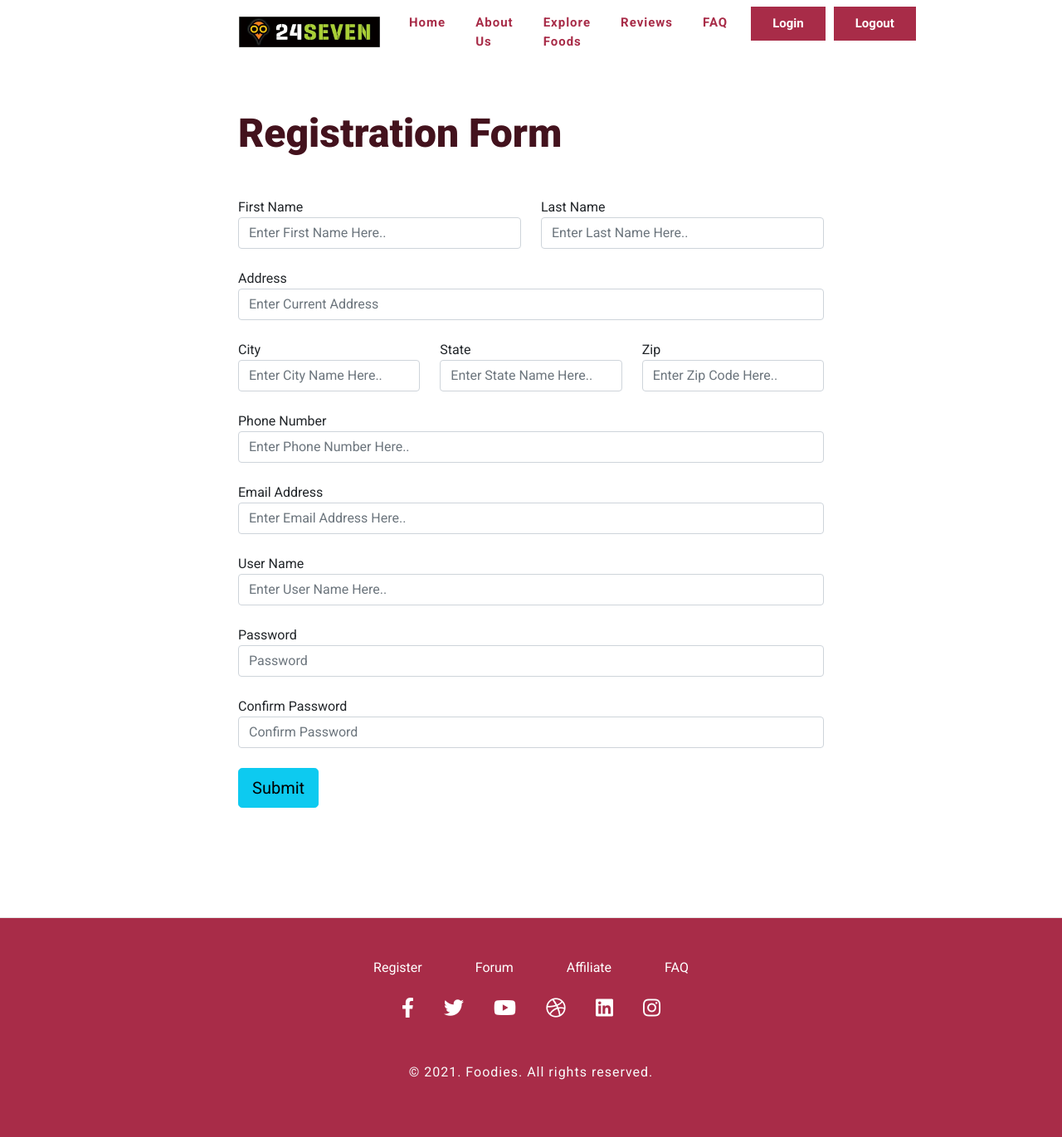
After one commit to LTSV2/Store24, a PHP site: page /registration.php in a window 1280 px wide. The commit adds this page. Shown: the whole page at 83% size. Run offline with PHP 8.4, Linux system fonts and the light colour scheme; some libraries are stand-ins or nearby versions.

Commit message:
Register page

```diff
--- a/authentication.php
+++ b/authentication.php
@@ -22,7 +22,7 @@ session_start();
 
         if($count == 1){
             header("Location: index.php");
-            echo "<h1><center> Login successful </center></h1>";
+           // echo "<h1><center> Login successful </center></h1>";
         }
         else{
             echo "<h1> Login failed. Invalid username password.</h1>";
--- a/footer.php
+++ b/footer.php
@@ -4,7 +4,7 @@
       <div class="container">
         <div class="row">
           <div class="col-md-12 text-center">
-            <a class="footer-link" href="#">Register</a>
+            <a class="footer-link" href="registration.php">Register</a>
             <a class="footer-link" href="#">Forum</a>
             <a class="footer-link" href="#">Affiliate</a>
             <a class="footer-link" href="#">FAQ</a>
@@ -34,6 +34,8 @@
   <!-- JS Libraries -->
   <script src="https://cdn.jsdelivr.net/npm/@popperjs/core@2.9.2/dist/umd/popper.min.js"></script>
   <script src="https://cdn.jsdelivr.net/npm/bootstrap@5.0.1/dist/js/bootstrap.min.js"></script>
+  <script src="//netdna.bootstrapcdn.com/bootstrap/3.2.0/js/bootstrap.min.js"></script>
+
   <!-- own js -->
   <script src="js/main.js"></script>
 </body>
--- a/header.php
+++ b/header.php
@@ -9,6 +9,8 @@
   <!-- bootstrap CDN -->
   <link href="https://cdn.jsdelivr.net/npm/bootstrap@5.0.1/dist/css/bootstrap.min.css" rel="stylesheet">
   <link rel="stylesheet" href="https://cdnjs.cloudflare.com/ajax/libs/font-awesome/5.15.2/css/all.min.css">
+
+
 
   <!-- OWN CSS -->
   <link rel="stylesheet" href="css/style.css">
--- /dev/null
+++ b/registration.php
@@ -0,0 +1,244 @@
+
+<?php
+include 'header.php';
+include('connection.php');
+
+// Data to be inserted
+if(isset($_POST['submit']))
+{
+$first_name=$_POST["first_name"];
+$last_name=$_POST["last_name"];
+$address=$_POST["address"];
+$city=$_POST["city"];
+$state=$_POST["state"];
+$pin_code=trim($_POST["pin_code"]);
+$mobile_no=trim($_POST["mobile_no"]);
+$email=$_POST["email"];
+$username=$_POST["username"];
+$password=$_POST["password"];
+$options = array("cost"=>4);
+$hashPassword = password_hash($password,PASSWORD_BCRYPT,$options);
+$confirm_password=$_POST["confirm_password"];
+// SQL query for insertion
+ $sql = "INSERT INTO register (first_name, last_name, address, city, state, pin_code, mobile_no, email, username, password, original_password, confirm_password) VALUES ('$first_name',
+        '$last_name', '$address', '$city', '$state', '$pin_code', '$mobile_no', '$email', '$username', '$password','$hashPassword', '$confirm_password')";
+
+// Execute the query
+if ($con->query($sql) === TRUE) {
+    header("Location: login.php");
+    //echo "Record inserted successfully";
+} else {
+    echo "Error: " . $sql . "<br>" . $con->error;
+}
+}
+?>
+<!------ Include the above in your HEAD tag ---------->
+<!-- section-3 about-->
+<style>
+/* Everything but the jumbotron gets side spacing for mobile first views */
+.header,
+.marketing,
+.footer {
+  padding-right: 15px;
+  padding-left: 15px;
+}
+
+/* Custom page header */
+.header {
+  border-bottom: 1px solid #e5e5e5;
+}
+/* Make the masthead heading the same height as the navigation */
+.header h3 {
+  padding-bottom: 19px;
+  margin-top: 0;
+  margin-bottom: 0;
+  line-height: 40px;
+}
+
+/* Custom page footer */
+.footer {
+  padding-top: 19px;
+  color: #777;
+  border-top: 1px solid #e5e5e5;
+}
+
+/* Customize container */
+@media (min-width: 768px) {
+  .container {
+    max-width: 730px;
+  }
+}
+.container-narrow > hr {
+  margin: 30px 0;
+}
+
+/* Main marketing message and sign up button */
+.jumbotron {
+  text-align: center;
+  border-bottom: 1px solid #e5e5e5;
+}
+.jumbotron .btn {
+  padding: 14px 24px;
+  font-size: 21px;
+}
+
+/* Supporting marketing content */
+.marketing {
+  margin: 40px 0;
+}
+.marketing p + h4 {
+  margin-top: 28px;
+}
+
+/* Responsive: Portrait tablets and up */
+@media screen and (min-width: 768px) {
+  /* Remove the padding we set earlier */
+  .header,
+  .marketing,
+  .footer {
+    padding-right: 0;
+    padding-left: 0;
+  }
+  /* Space out the masthead */
+  .header {
+    margin-bottom: 30px;
+  }
+  /* Remove the bottom border on the jumbotron for visual effect */
+  .jumbotron {
+    border-bottom: 0;
+  }
+}
+</style>
+<section id="about">
+     <div class="about-section wrapper">
+       <div class="container">
+         <div class="row align-items-center">
+         <h1 class="well">Registration Form</h1>
+	    <div class="col-lg-12 well">
+	       <div class="row">
+				<form action="#" method="POST">
+					<div class="col-sm-12">
+						<div class="row">
+							<div class="col-sm-6 form-group">
+								<label>First Name</label>
+								<input type="text" placeholder="Enter First Name Here.." class="form-control" name="first_name" id="first_name">
+							</div>
+							<div class="col-sm-6 form-group">
+								<label>Last Name</label>
+								<input type="text" placeholder="Enter Last Name Here.." class="form-control" name="last_name" id="last_name">
+							</div>
+						</div><br>
+						<div class="form-group">
+							<label>Address</label>
+                            <input type="text" class="address form-control" name="address" id="address"  placeholder="Enter Current Address" required>
+						</div><br>
+						<div class="row">
+							<div class="col-sm-4 form-group">
+								<label>City</label>
+								<input type="text" placeholder="Enter City Name Here.." class="form-control" name="city" id="city">
+							</div><br>
+							<div class="col-sm-4 form-group">
+								<label>State</label>
+								<input type="text" placeholder="Enter State Name Here.." class="form-control" name="state" id="state">
+							</div><br>
+							<div class="col-sm-4 form-group">
+								<label>Zip</label>
+								<input type="text" placeholder="Enter Zip Code Here.." class="form-control" name="pin_code" id="pin_code">
+							</div>
+						</div> <br>
+                        <div class="form-group">
+                            <label>Phone Number</label>
+                            <input type="text" placeholder="Enter Phone Number Here.." class="form-control" name="mobile_no" id="mobile_no">
+                        </div><br>
+                        <div class="form-group">
+                            <label>Email Address</label>
+                            <input type="text" placeholder="Enter Email Address Here.." class="form-control" name="email" id="email">
+                        </div><br>
+                        <div class="form-group">
+                            <label>User Name</label>
+                            <input type="text" placeholder="Enter User Name Here.." class="form-control" name="username" id="username">
+                        </div><br>
+                        <div class="form-group">
+                            <label>Password</label>
+                            <input type="password" placeholder="Password" class="form-control" name="password" id="password">
+                        </div><br>
+                        <div class="form-group">
+                            <label>Confirm Password</label>
+                            <input type="password" placeholder="Confirm Password"  name="confirm_password" id="confirm_password" class="form-control">
+                        </div><br>
+					       <button type="submit" name="submit" id="submit" class="btn btn-lg btn-info">Submit</button>
+					</div>
+				</form>
+				</div>
+	       </div>
+           </div>
+         </div>
+       </div>
+     </div>
+   </section>
+
+
+<?php include 'footer.php'?>
+<script>
+   $(function(){
+	$.validator.setDefaults({
+		highlight: function(element){
+			$(element)
+			.closest('.form-group')
+			.addClass('has-error')
+		},
+		unhighlight: function(element){
+			$(element)
+			.closest('.form-group')
+			.removeClass('has-error')
+		}
+	});
+
+	$.validate({
+		rules:
+		{
+		    password: "required",
+			birthDate: "required",
+			weight: {
+			    required:true,
+			    number:true
+			},
+			height:  {
+			    required:true,
+			    number:true
+			},
+			email: {
+				required: true,
+				email: true
+			}
+		},
+			messages:{
+				email: {
+				required: true,
+				email: true
+			}
+		},
+				password: {
+					required: " Please enter password"
+				},
+				birthDate: {
+					required: " Please enter birthdate"
+				},
+				email: {
+					required: ' Please enter email',
+					email: ' Please enter valid email'
+				},
+				weight: {
+					required: " Please enter your weight",
+					number: " Only numbers allowed"
+				},
+				height: {
+					required: " Please enter your height",
+					number: " Only numbers allowed"
+				},
+			}
+
+	});
+
+
+</script>
```
Also changed, not shown: login copy.php (added, +92 -0 lines).
